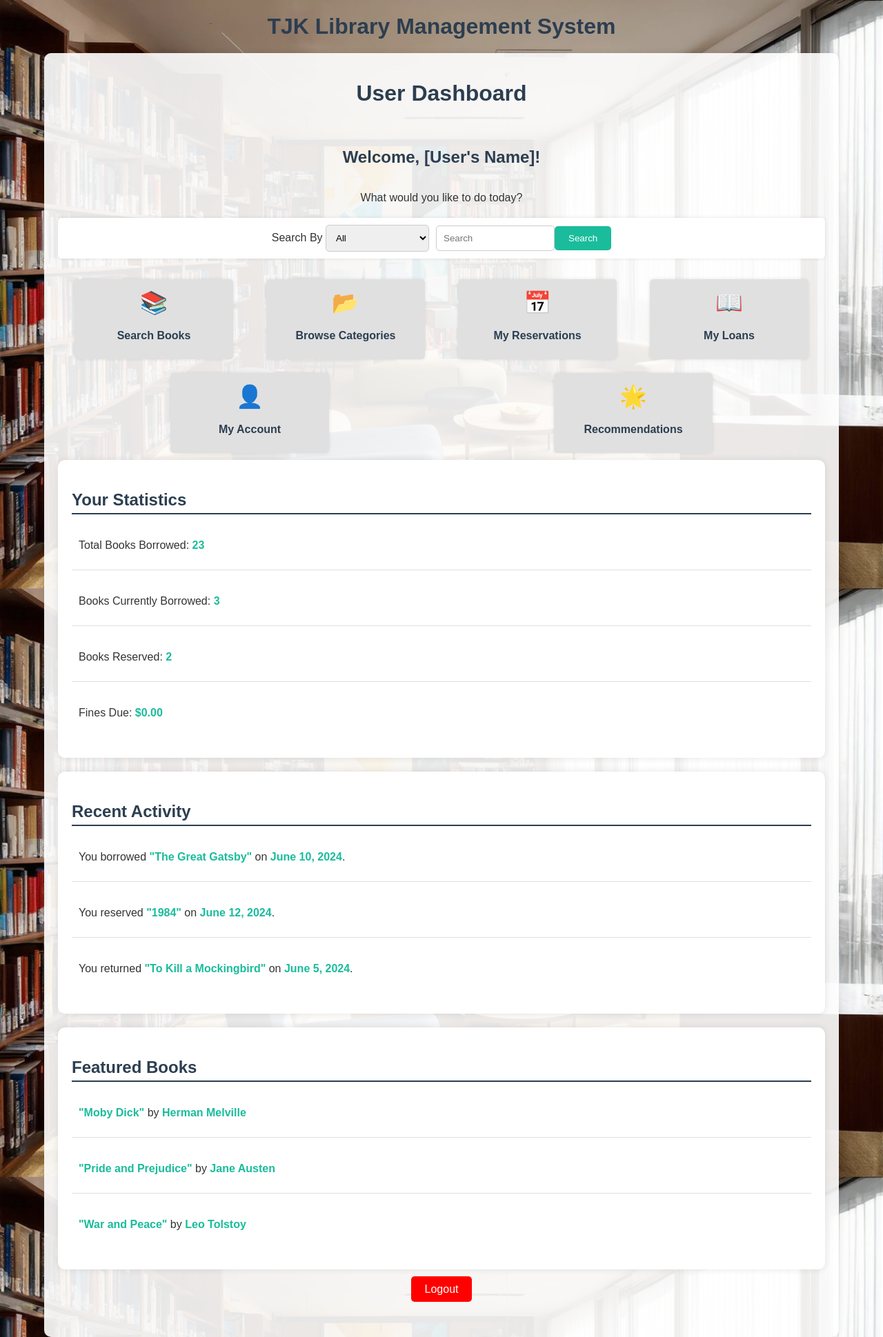
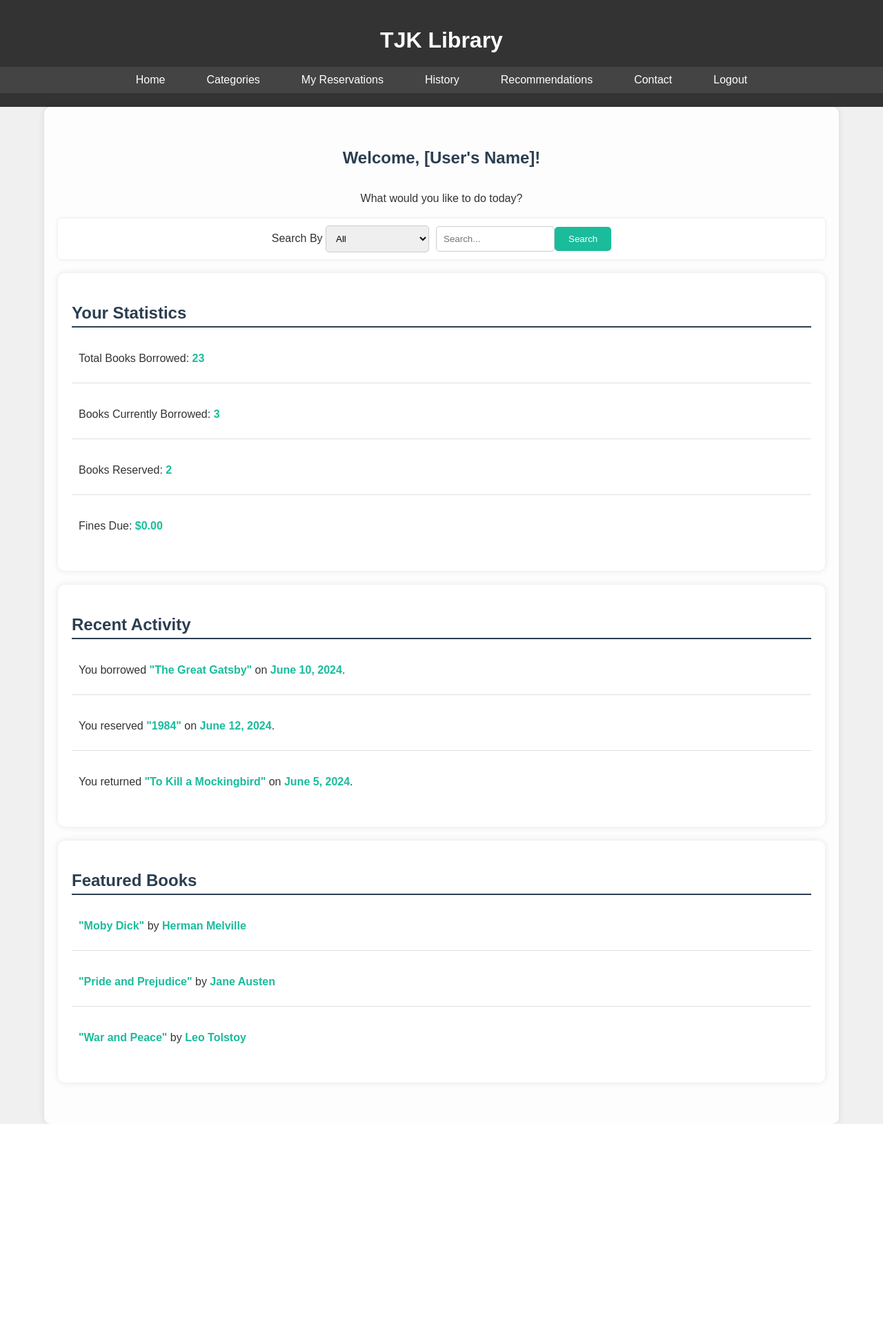
Before and after one commit to ThejanDulara/Group_1, a Django app: template lims_portal/lims_app/templates/dashboard.html in a window 1280 px wide. Shown: the whole page at 69% size. After the commit the page ends 1630 px from the top, so only its background shows below. Run offline with Django 3.2, Linux system fonts and the light colour scheme; the template is opened without the code that fills it, so the values that code supplies are empty.

Commit message:
commit_6

```diff
--- a/lims_portal/lims_app/templates/dashboard.html
+++ b/lims_portal/lims_app/templates/dashboard.html
@@ -2,12 +2,40 @@
 <html lang="en">
 <head>
     <meta charset="UTF-8">
-    <h1>TJK Library Management System</h1>
+    <meta name="viewport" content="width=device-width, initial-scale=1.0">
+    <title>Library Home Page</title>
+    <link rel="stylesheet" href="Home.css">
+    <style>
+        header h1 {
+            color: white;
+        }
+    </style>
+</head>
+<body>
+    <header>
+        <h1>TJK Library</h1>
+        <nav>
+            <ul>
+                <li><a href="#">Home</a></li>
+                <li><a href="#">Categories</a></li>
+                <li><a href="#">My Reservations</a></li>
+                <li><a href="#">History</a></li>
+                <li><a href="#">Recommendations</a></li>
+                <li><a href="#">Contact</a></li>
+                <li><a href="/logout">Logout</a></li>
+            </ul>
+        </nav>
+    </header>
+</body>
+</html>
+<html lang="en">
+<head>
+    <meta charset="UTF-8">
+    <meta name="viewport" content="width=device-width, initial-scale=1.0">
     <title>User Dashboard - Library Management System</title>
     <style>
         body {
             font-family: Arial, sans-serif;
-            background: url('background.jpg') no-repeat center center fixed;
             background-size: cover;
             color: #333;
             margin: 0;
@@ -185,7 +213,6 @@
 </head>
 <body>
     <div class="container">
-        <h1>User Dashboard</h1>
         <div class="dashboard">
             <div class="greeting">
                 <h2>Welcome, [User's Name]!</h2>
@@ -198,45 +225,16 @@
                             <span aria-hidden="true" class="search-facet-value">Search By</span>
                             <select aria-label="Search by">
                                 <option value="all">All</option>
-                                <option value="title">Title</option>
+                                <option value="name">Name</option>
                                 <option value="author">Author</option>
-                                <option value="text">Text</option>
-                                <option value="subject">Subject</option>
-                                <option value="lists">Lists</option>
-                                <option value="advanced">Advanced</option>
+                                <option value="category">Category</option>
                             </select>
                         </label>
                     </div>
                     <form class="search-bar-input" action="/search" method="get">
-                        <input type="text" name="q" placeholder="Search" aria-label="Search" autocomplete="off">
+                        <input type="text" name="q" placeholder="Search..." aria-label="Search" autocomplete="off">
                         <input type="submit" value="Search" class="search-bar-submit" aria-label="Search submit">
                     </form>
-                </div>
-            </div>
-            <div class="features">
-                <div class="feature">
-                    <div class="feature-icon">📚</div>
-                    <a href="/search">Search Books</a>
-                </div>
-                <div class="feature">
-                    <div class="feature-icon">📂</div>
-                    <a href="/browse">Browse Categories</a>
-                </div>
-                <div class="feature">
-                    <div class="feature-icon">📅</div>
-                    <a href="/reservations">My Reservations</a>
-                </div>
-                <div class="feature">
-                    <div class="feature-icon">📖</div>
-                    <a href="/loans">My Loans</a>
-                </div>
-                <div class="feature">
-                    <div class="feature-icon">👤</div>
-                    <a href="/account">My Account</a>
-                </div>
-                <div class="feature">
-                    <div class="feature-icon">🌟</div>
-                    <a href="/recommendations">Recommendations</a>
                 </div>
             </div>
             <div class="stats">
@@ -266,7 +264,7 @@
                     <p>You returned <span>"To Kill a Mockingbird"</span> on <span>June 5, 2024</span>.</p>
                 </div>
             </div>
-            <div class="featured-books">
+           <div class="featured-books">
                 <h3 class="section-title">Featured Books</h3>
                 <div class="book-item">
                     <p><span>"Moby Dick"</span> by <span>Herman Melville</span></p>
@@ -278,9 +276,6 @@
                     <p><span>"War and Peace"</span> by <span>Leo Tolstoy</span></p>
                 </div>
             </div>
-            <div class="logout">
-                <a href="/logout">Logout</a>
-            </div>
         </div>
     </div>
 </body>
```
